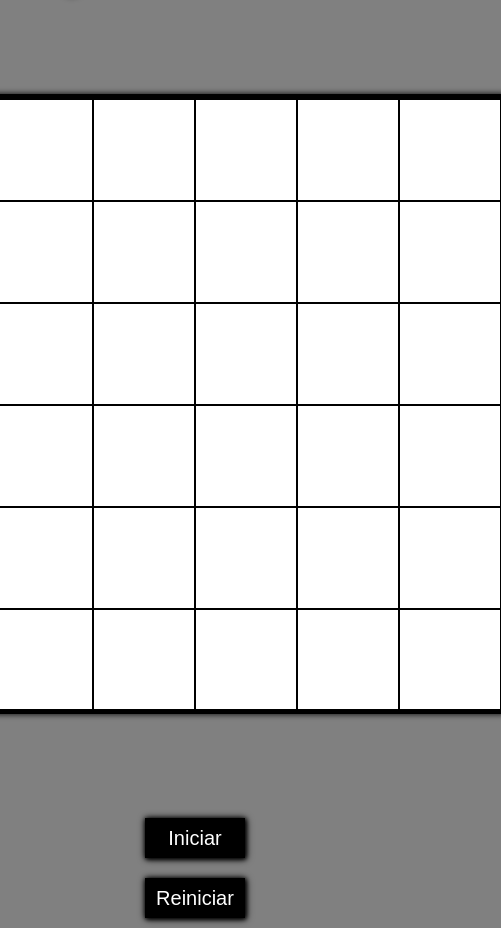
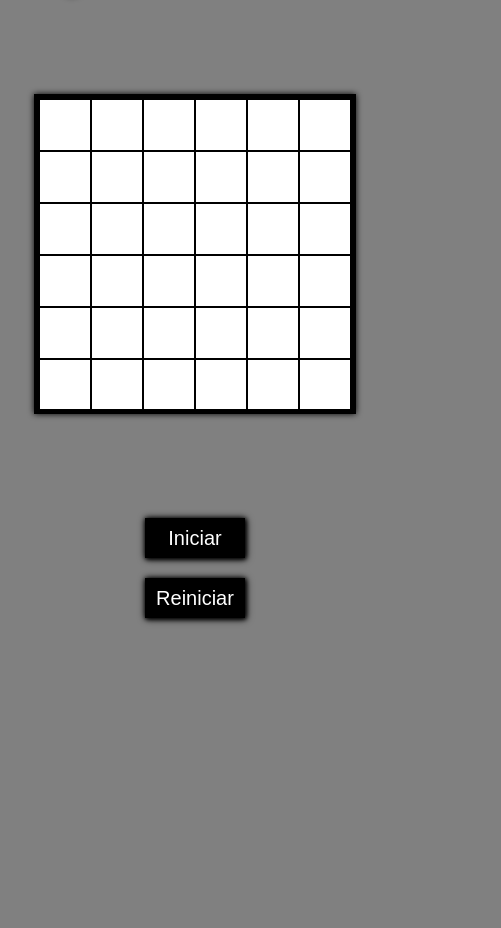
Before and after one commit to alego125/Adivinador, a plain HTML site: page index.html in a window 390 px wide. Shown: the part 61-989 px from the top of the page, 501 px wide, since content can reach past the window. After the commit the page ends 844 px from the top, so only its background shows below. Drawn offline with Linux system fonts and the light colour scheme.

Commit message:
Nueva version gh-pages

```diff
--- a/css/style.css
+++ b/css/style.css
@@ -53,3 +53,21 @@ body{
 .btn:hover{
     filter: drop-shadow(0px 0px 0px #000);
 }
+
+@media(max-width:700px){
+    .caja{
+        display: flex;
+        width: 312px;
+        height: 310px;
+        background-color: black;
+        flex-wrap: wrap;
+        margin: 0px;
+        outline: solid 5px black;
+    }
+    .porcion{
+        border: 1px solid black;
+        width: 50px;
+        height: 50px;
+        background-color: white;
+    }
+}
```
